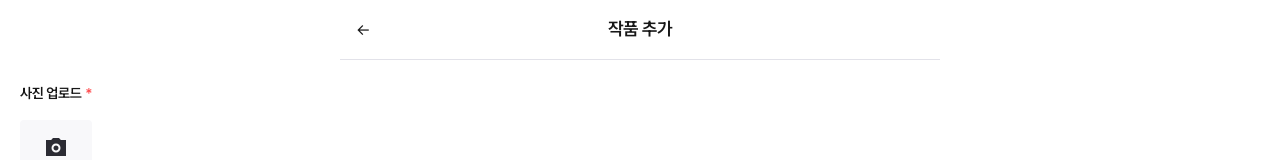
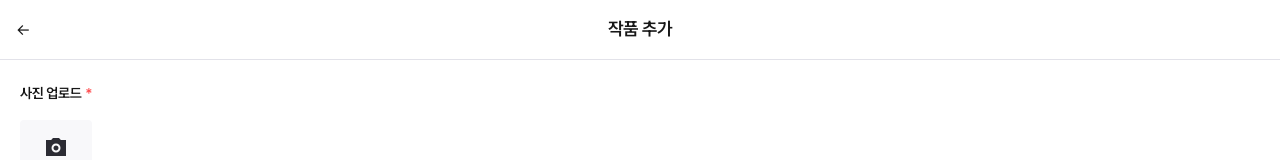
Before and after one commit to YeongJae0114/ject-study-mirror, a Next.js app: page /art/new in a window 1280 px wide. Shown: the top 160 px of the page. Built offline with nearby package versions, Linux system fonts and the light colour scheme.

Commit message:
fix: Header max-w-150 제거

```diff
--- a/src/components/common/Header.tsx
+++ b/src/components/common/Header.tsx
@@ -22,7 +22,7 @@ export default function Header({
       <header
         className="
           fixed top-0 left-0 right-0 z-1
-          mx-auto flex h-15 w-full max-w-150 min-w-[320px]
+          mx-auto flex h-15 w-full min-w-[320px]
           items-center justify-between
           bg-bg-primary px-4 border-b border-b-border-primary
         "
```
